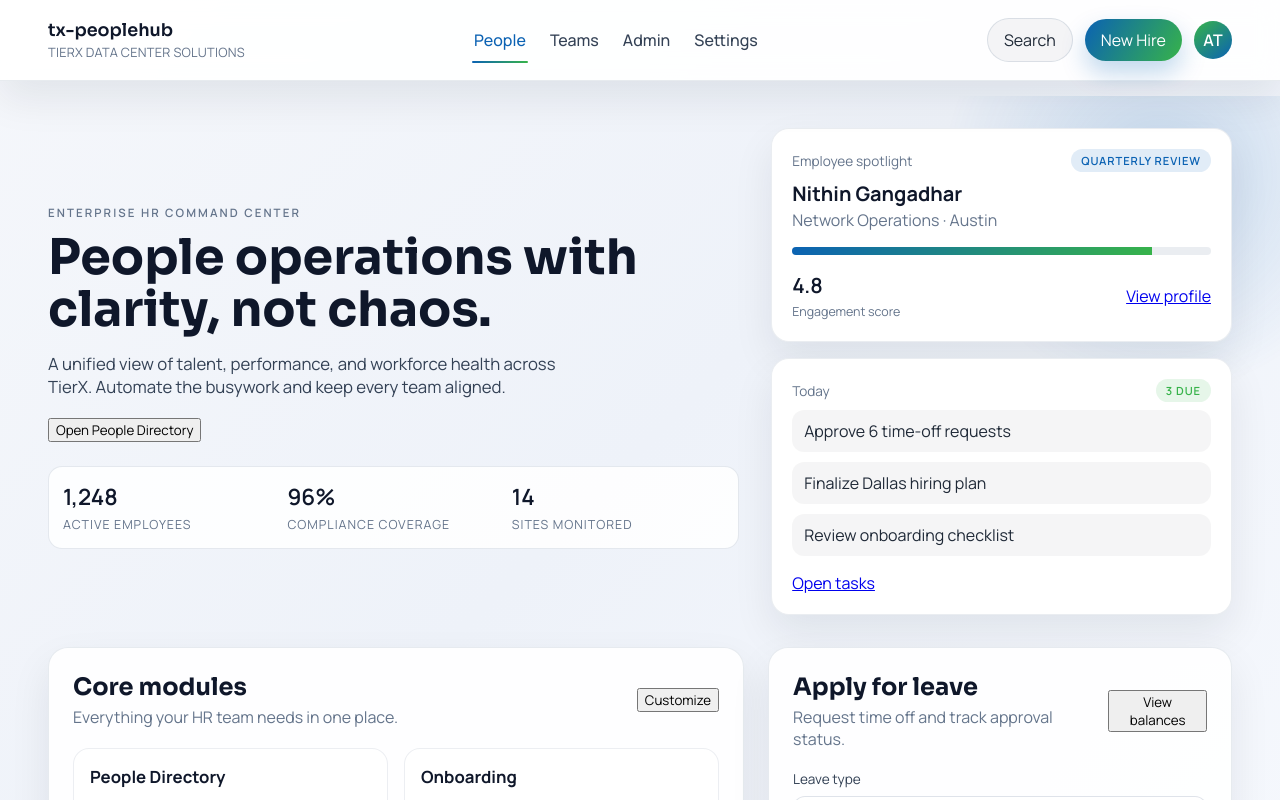
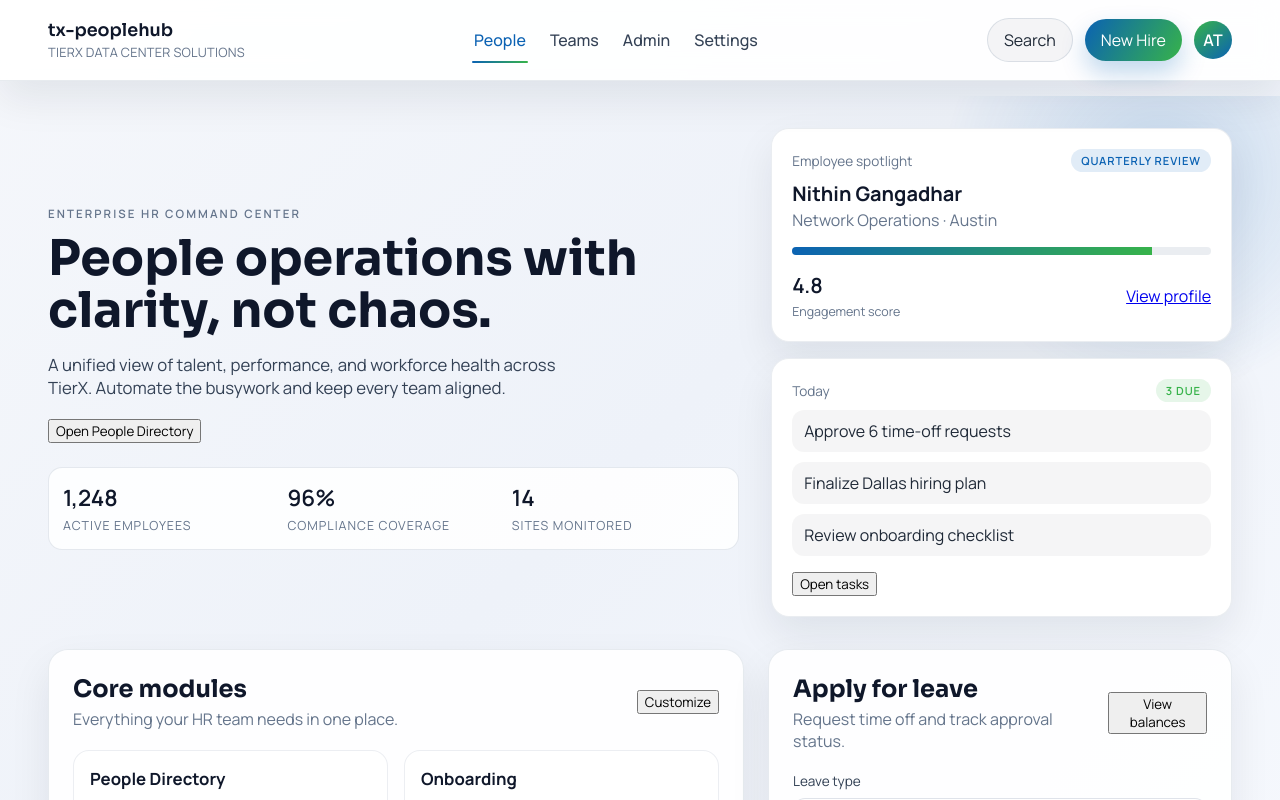
Before and after one commit to tierxdcs/tx-peoplehub, an Angular app: page / in a window 1280 px wide. Shown: the top 800 px of the page. Built offline with nearby package versions, Linux system fonts and the light colour scheme.

Commit message:
Use button for Open tasks

```diff
--- a/src/app/home/home.component.html
+++ b/src/app/home/home.component.html
@@ -58,7 +58,7 @@
           <li>Finalize Dallas hiring plan</li>
           <li>Review onboarding checklist</li>
         </ul>
-        <a class="ghost button-link" routerLink="/tasks">Open tasks</a>
+        <button class="ghost" type="button" routerLink="/tasks">Open tasks</button>
       </article>
     </div>
   </section>
```
